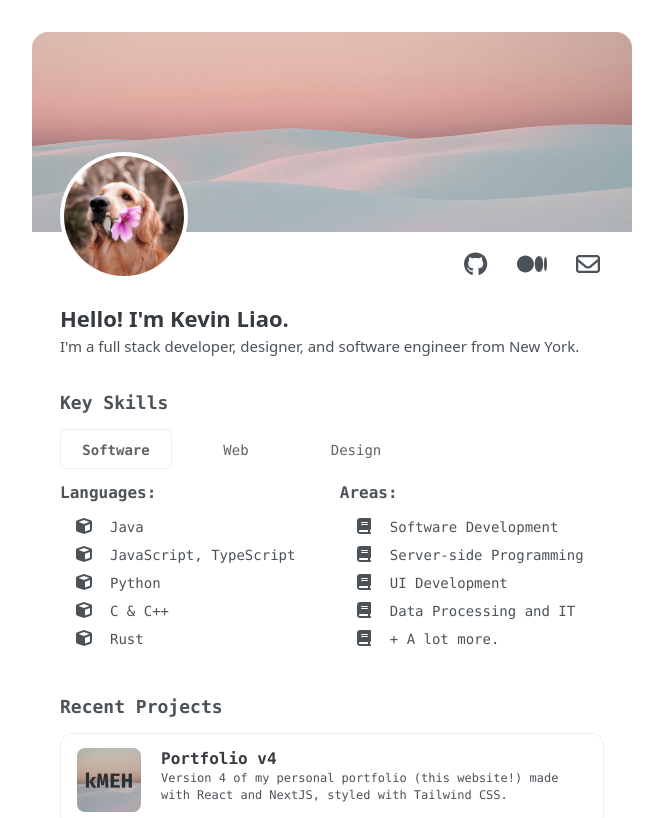
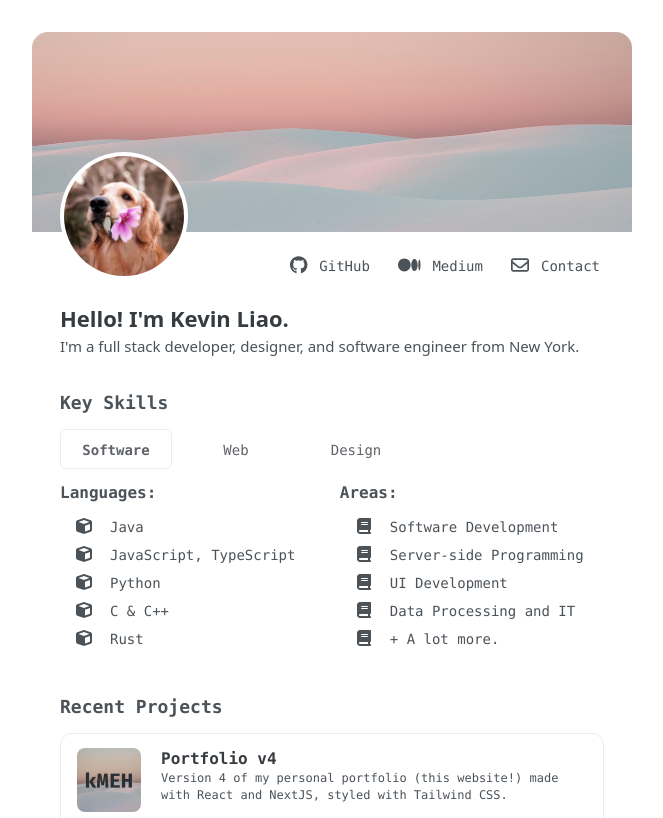
Before and after one commit to fvzy/zyy.sh, a Next.js app: page / in a window 1280 px wide. Shown: the top 818 px of the page, without its empty margins (308-971 px from the left). Built offline with nearby package versions, Linux system fonts and the light colour scheme.

Commit message:
Profile links section changes + add redirects

```diff
--- a/frames/Profile.tsx
+++ b/frames/Profile.tsx
@@ -16,15 +16,18 @@ const Profile = () => {
                     <Image src={profile} />
                 </div>
             </div>
-            <div className="flex w-[140px] justify-between text-sub-light dark:text-sub-dark text-2xl self-end pr-1 pb-1 pt-4">
-                <a className="flex">
-                    <FontAwesomeIcon icon={faGithub} />
+            <div className="flex space-x-7 text-sub-light dark:text-sub-dark text-2xl md:text-lg self-end pr-1 pb-1 pt-4">
+                <a className="flex items-center space-x-3" href="https://github.com/kevinMEH">
+                    <FontAwesomeIcon icon={faGithub} className="md:pb-[2px]" />
+                    <p className="hidden font-mono font-medium text-sm md:block">GitHub</p>
                 </a>
-                <a className="flex">
-                    <FontAwesomeIcon icon={faMedium} />
+                <a className="flex items-center space-x-3" href="https://liaogg.medium.com">
+                    <FontAwesomeIcon icon={faMedium} className="md:pb-[2px]" />
+                    <p className="hidden font-mono font-medium text-sm md:block">Medium</p>
                 </a>
-                <a className="flex">
-                    <FontAwesomeIcon icon={faEnvelope} />
+                <a className="flex items-center space-x-3" href="mailto:hello@liao.gg">
+                    <FontAwesomeIcon icon={faEnvelope} className="md:pb-[2px]" />
+                    <p className="hidden font-mono font-medium text-sm md:block">Contact</p>
                 </a>
             </div>
         </div>
```
